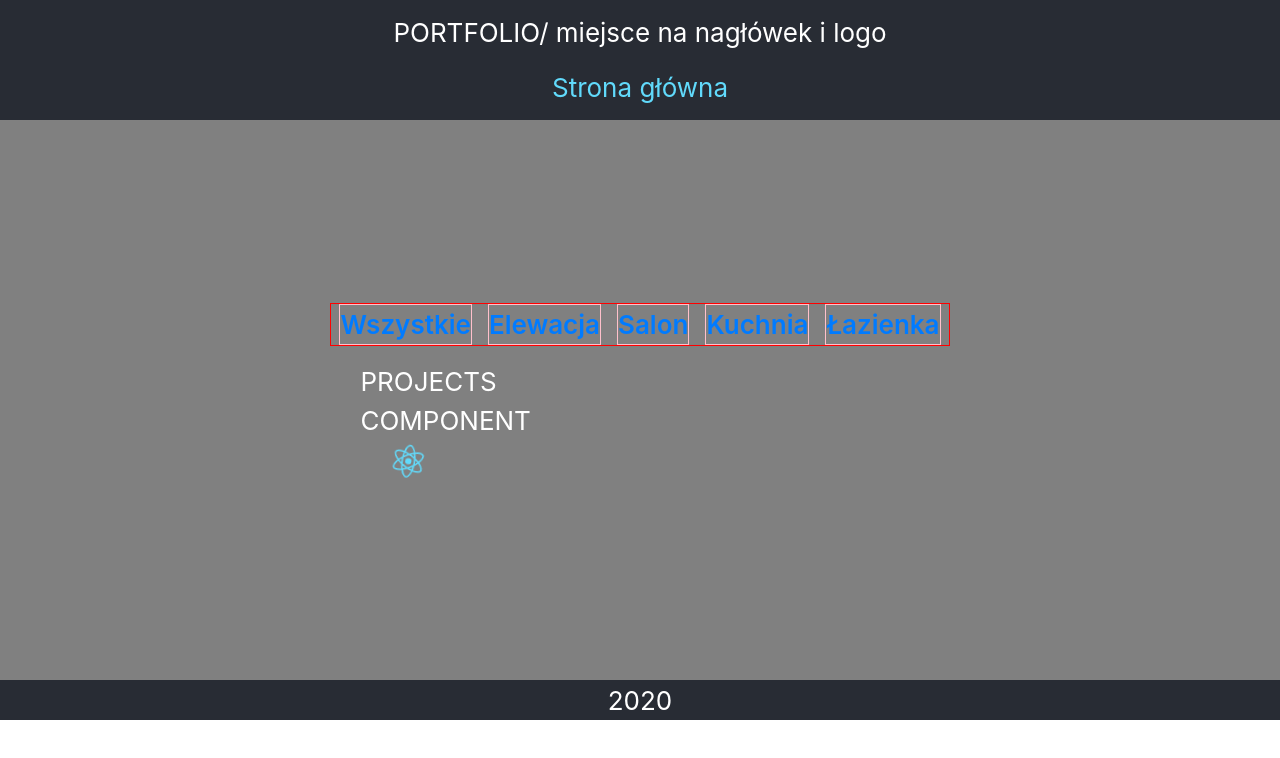
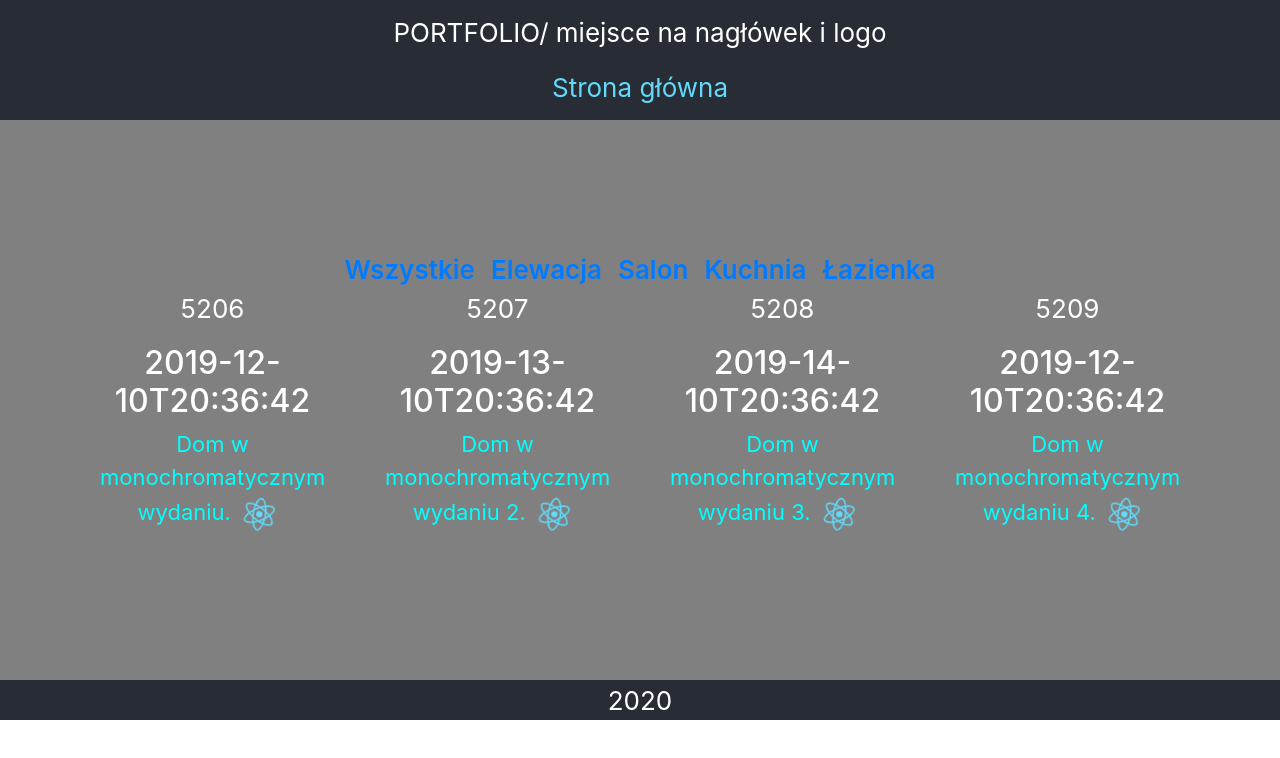
Before and after one commit to lukas1474/WP-based-portfolio, a React (Create React App) app: page / in a window 1280 px wide. Shown: the top 758 px of the page. Built offline with nearby package versions, Linux system fonts and the light colour scheme.

Commit message:
add projects from state project component to portfolioMain component

```diff
--- a/src/components/views/PortfolioMain/PortfolioMain.js
+++ b/src/components/views/PortfolioMain/PortfolioMain.js
@@ -12,10 +12,11 @@ class PortfolioMain extends React.Component {
 
     const {
       categories,
-      projects,
+      projects
     } = this.props;
 
     const { activeCategory } = this.state;
+
 
     return (
       <div className='App'>
@@ -37,8 +38,12 @@ class PortfolioMain extends React.Component {
               </ul>
             </div>
           </div>
-          <div className=' col-lg-3 col-md-4 col-6'>
-            <Projects />
+          <div className='row'>
+            {projects.map(item => (
+              <div key={item.id} className=' col-lg-3 col-md-4 col-6'>
+                <Projects {...item} />
+              </div>
+            ))}
           </div>
         </div>
       </div>
--- a/src/components/views/PortfolioMain/PortfolioMain.scss
+++ b/src/components/views/PortfolioMain/PortfolioMain.scss
@@ -9,19 +9,19 @@
 
 .menu {
     text-align: center;
-    border: red solid 1px;
+    // border: red solid 1px;
 }
 
 ul {
     margin: 0;
     padding: 0;
     list-style: none;
-    border: red solid 1px;
+    // border: red solid 1px;
 }
 
 li {
     display: inline-block;
     margin: 0 0.5rem;
     font-weight: 600;
-    border: pink solid 1px;
+    // border: pink solid 1px;
 }
--- a/src/components/views/PortfolioMain/PortfolioMainContainer.js
+++ b/src/components/views/PortfolioMain/PortfolioMainContainer.js
@@ -1,10 +1,12 @@
 import { connect } from 'react-redux';
 import { getAll } from '../../../redux/categoriesRedux';
+import { getAllProjects } from '../../../redux/projectsRedux';
 
 import PortfolioMain from './PortfolioMain';
 
 const mapStateToProps = state => ({
   categories: getAll(state),
+  projects: getAllProjects(state),
 });
 
 export default connect(mapStateToProps)(PortfolioMain);
--- a/src/components/views/Projects/Projects.js
+++ b/src/components/views/Projects/Projects.js
@@ -3,26 +3,21 @@ import styles from './Projects.scss';
 import PropTypes from 'prop-types';
 import logo from '../../../../src/logo.svg';
 
-class Projects extends React.Component {
+const Projects = ({ id, content, date, title }) => (
 
-  render() {
-    const {projects} = this.props;
-    return (
   < div className={styles.root} >
     <div className='container'>
       <div>
-            <p>{projects.id}</p>
-            <h2>{projects.content}</h2>
-            <p>{projects.date}</p>
-            <p>PROJECTS COMPONENT  {projects.title}
+        <p>{id}</p>
+        <h2>{date}</h2>
+        <p className='title'> {title.rendered}
           <img src={logo} className='App-logo' />
         </p>
       </div>
     </div>
   </div >
-    )
-  }
-}
+
+);
 
 Projects.propTypes = {
   children: PropTypes.node,
--- a/src/components/views/Projects/Projects.scss
+++ b/src/components/views/Projects/Projects.scss
@@ -5,3 +5,8 @@
   height: 5vmin;
   pointer-events: none;
 }
+
+.title {
+  font-size: 22px;
+  color: aqua;
+}
--- a/src/redux/projectsRedux.js
+++ b/src/redux/projectsRedux.js
@@ -1,8 +1,7 @@
 export const getAllProjects = ({ projects }) => projects;
 export const getCountProjects = ({ projects }) => projects.length;
 
-const initialState = {
-  projects: [
+const initialState = [
   {
     id: 5206,
     title: {
@@ -47,8 +46,7 @@ const initialState = {
     date: '2019-12-10T20:36:42',
     categories: [45, 40, 69, 37, 36],
   },
-  ],
-};
+];
 
 export default function reducer(statePart = initialState, action = {}) {
   switch (action.type) {
```
Lines whose indentation alone changed are shown as unchanged.
